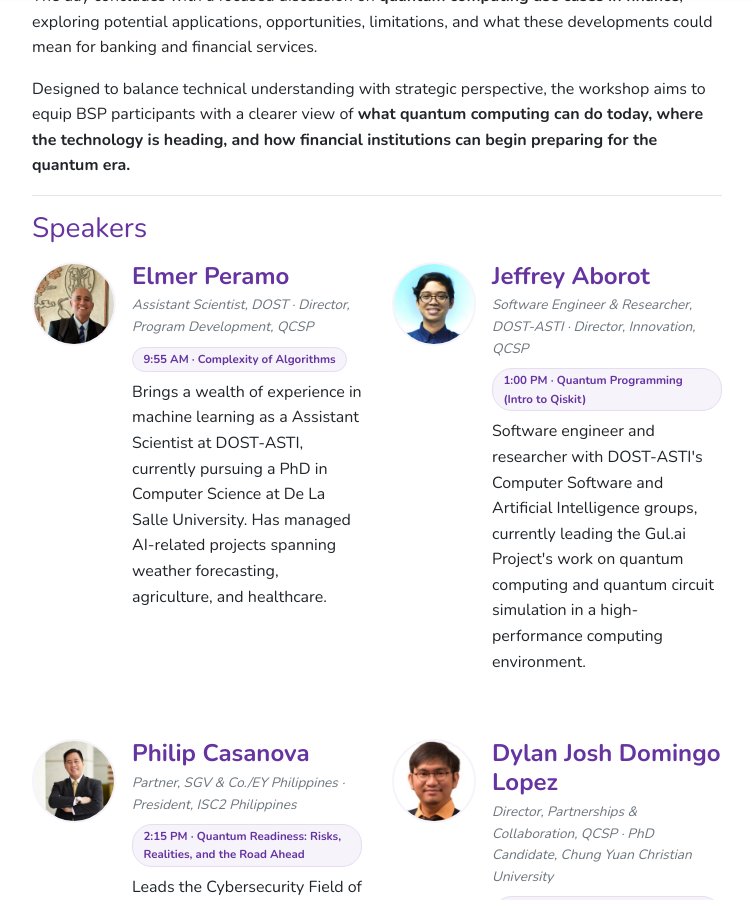
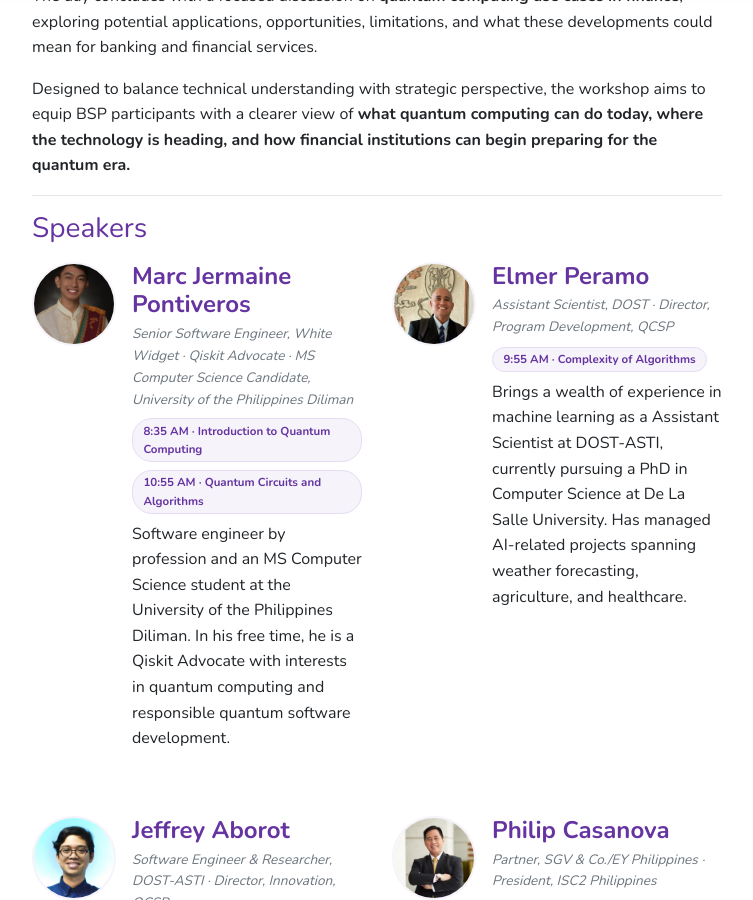
Before and after one commit to corpbob-qcsp/Quantum-Computing-Philippines.github.io, a Jekyll site: the page built from _pages/workshop-bsp-2026.md, in a window 1280 px wide and 900 px high, scrolled down 1384 px. Shown: the whole window, without its empty margins (263-1016 px from the left). Built offline with Jekyll 4.4.1, drawn with Linux system fonts in a browser that asks for light colours; nearby versions of some CDN libraries.

Commit message:
add marc's profile

```diff
--- a/_pages/workshop-bsp-2026.md
+++ b/_pages/workshop-bsp-2026.md
@@ -44,6 +44,17 @@ Designed to balance technical understanding with strategic perspective, the work
 </style>
 
 <div class="row speaker-grid mt-3">
+
+<div class="col-md-6 mb-5 d-flex">
+<img class="rounded-circle mr-3 speaker-avatar" src="{{site.baseurl}}/assets/images/workshop-bsp-2026/speakers/marc-pontiveros.jpg" alt="Marc Jermaine Pontiveros">
+<div>
+<h4 class="font-weight-bold mb-1">Marc Jermaine Pontiveros</h4>
+<p class="text-muted speaker-role mb-2"><em>Senior Software Engineer, White Widget &middot; Qiskit Advocate &middot; MS Computer Science Candidate, University of the Philippines Diliman</em></p>
+<div class="speaker-session">8:35 AM &middot; Introduction to Quantum Computing</div>
+<div class="speaker-session">10:55 AM &middot; Quantum Circuits and Algorithms</div>
+<p>Software engineer by profession and an MS Computer Science student at the University of the Philippines Diliman. In his free time, he is a Qiskit Advocate with interests in quantum computing and responsible quantum software development.</p>
+</div>
+</div>
 
 <div class="col-md-6 mb-5 d-flex">
 <img class="rounded-circle mr-3 speaker-avatar" src="{{site.baseurl}}/assets/images/qcsp-directors/elmer-peramo.jpg" alt="Elmer Peramo">
```
Also changed, not shown: assets/images/workshop-bsp-2026/speakers/marc-pontiveros.jpg (added), 1 other file.
